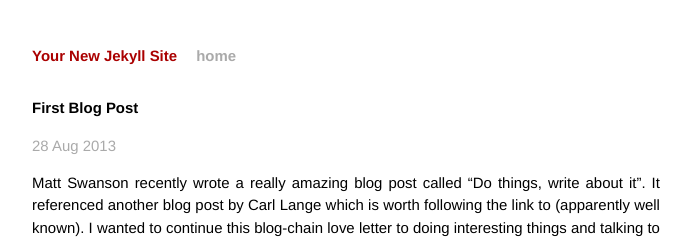
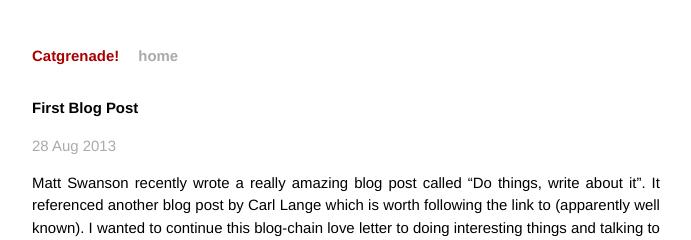
Before and after one commit to JGailor/jgailor.github.com, a Jekyll site: the page built from _posts/2013-08-28-first-blog-post.markdown, in a window 1280 px wide. Shown: the top 240 px of the page, without its empty margins (294-985 px from the left). Built offline with Jekyll 4.4.1, drawn with Linux system fonts in a browser that asks for light colours; Markdown is read by kramdown in place of the engine named in the settings.

Commit message:
Changing the blog title

```diff
--- a/_config.yml
+++ b/_config.yml
@@ -1,3 +1,3 @@
-name: Your New Jekyll Site
+name: Catgrenade!
 markdown: redcarpet
 pygments: true
```
